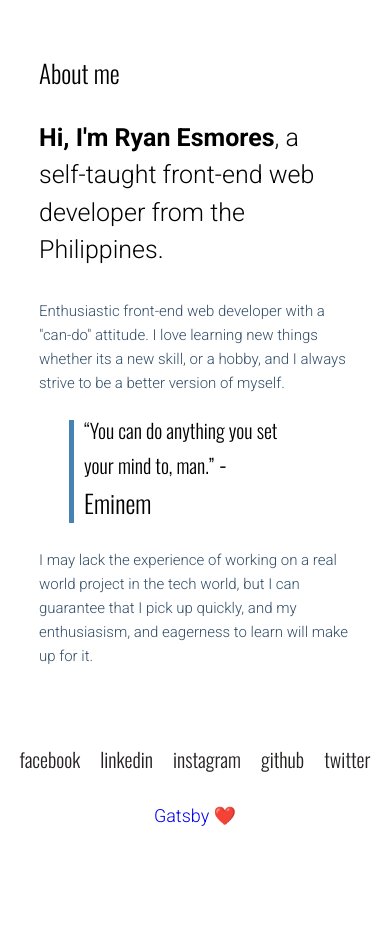
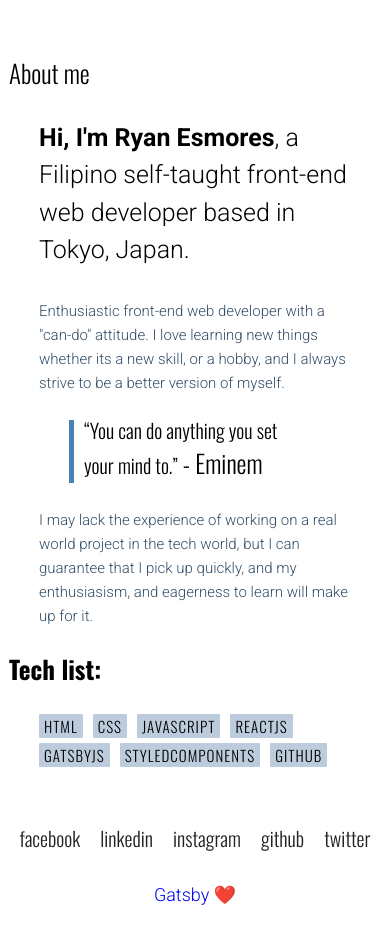
Before and after one commit to ryanesmores07/My-portfolio, a Gatsby site: page /about in a window 390 px wide. Shown: the part 498-1442 px from the top of the page. Before the commit the page ends 1363 px from the top, so only its background shows below. Built offline with nearby package versions, Linux system fonts and the light colour scheme; Gatsby itself is replaced by a stand-in of ours.

Commit message:
about me media queries

```diff
--- a/src/pages/about.js
+++ b/src/pages/about.js
@@ -19,8 +19,8 @@ const About = () => {
         <div className="content">
           <h2>About me</h2>
           <h3>
-            <strong>Hi, I'm Ryan Esmores</strong>, a self-taught front-end web
-            developer from the Philippines.
+            <strong>Hi, I'm Ryan Esmores</strong>, a Filipino self-taught
+            front-end web developer based in Tokyo, Japan.
           </h3>
           <p>
             Enthusiastic front-end web developer with a "can-do" attitude. I
@@ -29,7 +29,7 @@ const About = () => {
           </p>
           <div className="blockquote-container">
             <div className="blockquote">
-              <q>You can do anything you set your mind to, man.</q>
+              <q>You can do anything you set your mind to.</q>
               <span> - Eminem</span>
             </div>
           </div>
@@ -38,6 +38,18 @@ const About = () => {
             tech world, but I can guarantee that I pick up quickly, and my
             enthusiasism, and eagerness to learn will make up for it.
           </p>
+          <h2 style={{ fontWeight: 700 }}>Tech list:</h2>
+          <div className="tech-container">
+            <ul className="tech-list">
+              <li>HTML</li>
+              <li>CSS</li>
+              <li>JavaScript</li>
+              <li>ReactJS</li>
+              <li>GatsbyJS</li>
+              <li>StyledComponents</li>
+              <li>Github</li>
+            </ul>
+          </div>
         </div>
       </section>
     </Wrapper>
@@ -71,6 +83,7 @@ const Wrapper = styled.main`
 
     .content {
       h2 {
+        transform: translateX(-3rem);
         font-weight: 300;
         font-family: var(--ff-primary);
         font-size: 2.5rem;
@@ -87,7 +100,6 @@ const Wrapper = styled.main`
         font-size: 1.5rem;
         margin-bottom: 2.5rem;
       }
-
     }
 
     .blockquote-container {
@@ -104,8 +116,85 @@ const Wrapper = styled.main`
         font-size: 2rem;
         line-height: 1;
       }
+
       span {
         font-size: 2.5rem;
+      }
+    }
+
+    .tech-container {
+      display: flex;
+      .tech-list {
+        /* padding: 0 3rem; */
+        /* width: 70%; */
+
+        li {
+          display: inline-block;
+          font-size: 1.5rem;
+          margin: 0 0 0.5rem;
+          margin-right: 1rem;
+          padding: 0rem 0.5rem;
+          letter-spacing: 0.1rem;
+          text-transform: uppercase;
+          border-radius: 1px;
+
+          background-color: var(--clr-grey-8);
+        }
+      }
+    }
+  }
+
+  @media (min-width: 450px) {
+    .container {
+      .my-photo {
+        padding: 1rem 6rem;
+      }
+    }
+  }
+
+  @media (min-width: 768px) {
+    .container {
+      .my-photo {
+        padding: 1rem 18rem;
+      }
+    }
+  }
+
+  @media (min-width: 1170px) {
+    .container {
+      .my-photo {
+        padding: 1rem 30%;
+      }
+
+      .content {
+        h2 {
+          font-size: 3rem;
+        }
+
+        h3 {
+          font-size: 2.5rem;
+          max-width: 55ch;
+        }
+
+        p {
+          font-size: 2rem;
+          margin-bottom: 4rem;
+        }
+
+        .blockquote-container {
+          margin-bottom: 4rem;
+          q {
+            font-size: 2.5rem;
+          }
+        }
+      }
+
+      .tech-container {
+        .tech-list {
+          li {
+            font-size: 2.5rem;
+            margin-right: 2rem;
+          }
         }
       }
     }
```
Lines whose indentation alone changed are shown as unchanged.
